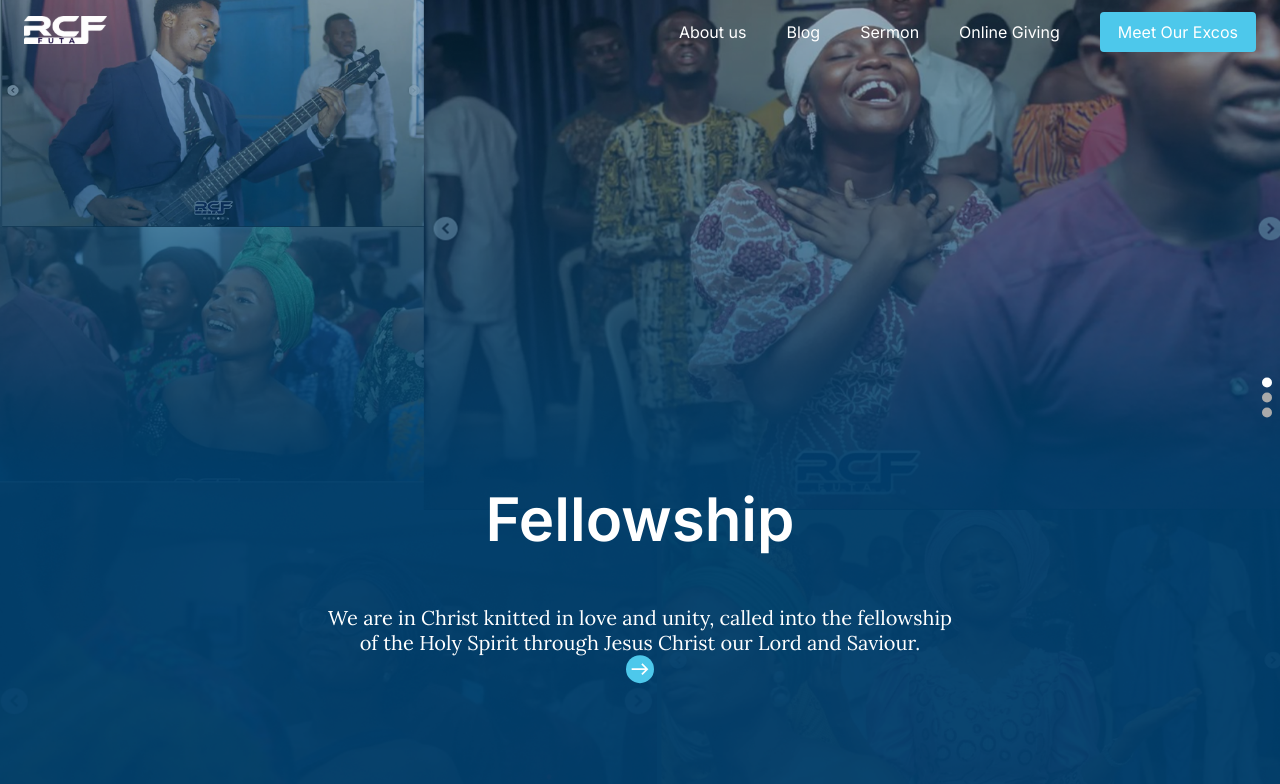
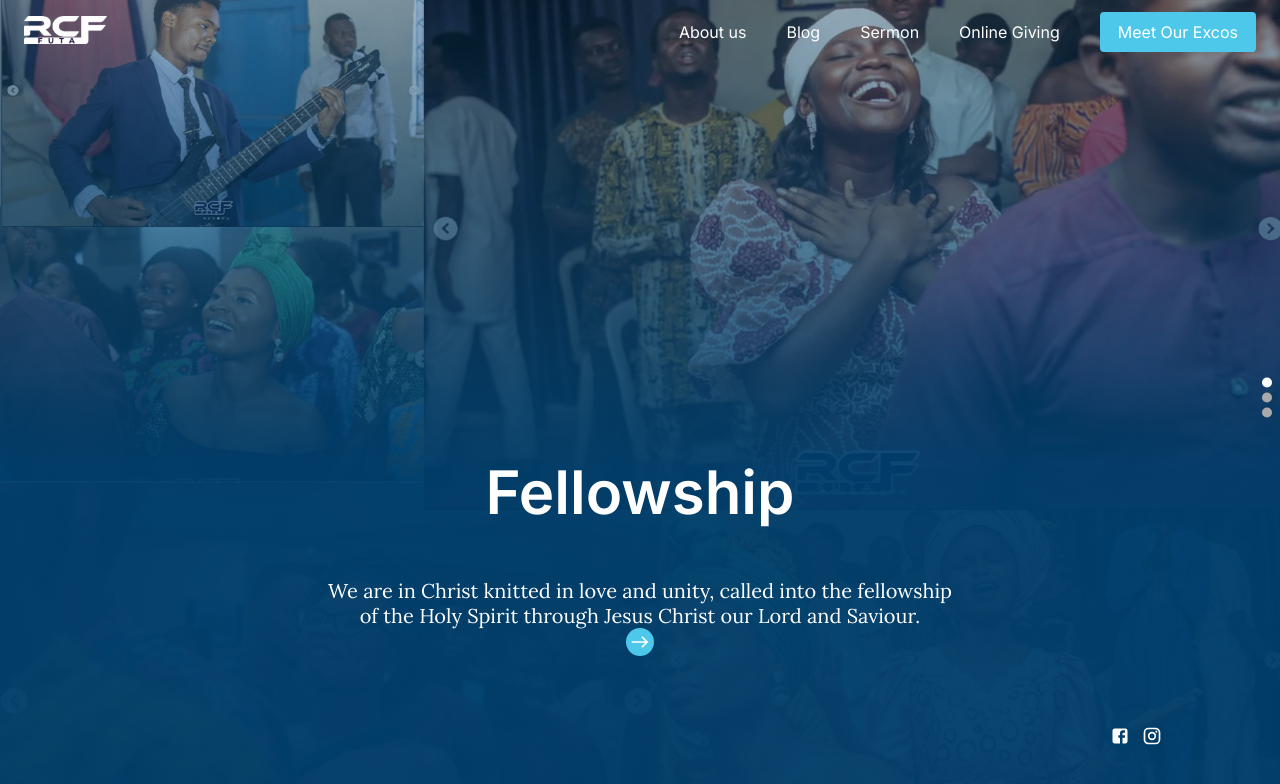
Before and after one commit to rcffuta/Rcf_frontend, a React (Create React App) app: page / in a window 1280 px wide. Shown: the top 784 px of the page. Built offline with nearby package versions, Linux system fonts and the light colour scheme.

Commit message:
Done with the desktop version for the home screen

```diff
--- a/src/Component/Footer/Footer.js
+++ b/src/Component/Footer/Footer.js
@@ -5,19 +5,23 @@ import InstagramIcon from '@material-ui/icons/Instagram';
 
 const useStyles = makeStyles((theme) => ({
   root: {
+    position: 'absolute',
+    bottom: '4%',
+    right: '4%',
     display: 'flex',
+    alignItems: 'center',
     justifyContent: 'flex-end',
     padding: theme.spacing(1),
   },
   icon: {
     color: '#fff',
     marginRight: theme.spacing(1),
-    marginBottom: theme.spacing(1),
     cursor: 'pointer',
   },
   circularIcon: {
     borderRadius: '50%',
-    background: 'linear-gradient(180.31deg, rgba(8, 64, 104, 0.37) -1.09%, rgba(0, 62, 107, 0.96) 59.07%)',
+    background:
+      'linear-gradient(180.31deg, rgba(8, 64, 104, 0.37) -1.09%, rgba(0, 62, 107, 0.96) 59.07%)',
     padding: theme.spacing(0.5),
     width: theme.spacing(2.5),
     height: theme.spacing(2.5),
@@ -26,6 +30,8 @@ const useStyles = makeStyles((theme) => ({
     alignItems: 'center',
   },
 }));
+
+
 
 const Footer = () => {
   const classes = useStyles();
--- a/src/Component/Slide/Slide.css
+++ b/src/Component/Slide/Slide.css
@@ -22,31 +22,31 @@
   width: 100%;
   height: 100%;
   object-fit: fill;
-
 }
 
 .slide-text {
   position: absolute;
-    top: 70%;
+  bottom: 10%; /* Adjust the distance from the bottom */
   left: 50%;
-    transform: translate(-50%, -50%);
+  transform: translateX(-50%);
   color: #fff;
   text-align: center;
+  padding-bottom: 60px; /* Add padding at the bottom for the footer */
 }
-  .image-slide{
+
+.image-slide {
   font-family: Inter;
   font-weight: 600;
   font-size: 60px;
 }
-  .body-slide{
+
+.body-slide {
   margin: 0%;
   font-family: Lora;
   font-weight: 400;
   font-size: 20px;
 }
-  /* .body-slide-flex{
-    display: flex;
-  } */
+
 .dots-container {
   position: absolute;
   top: 50%;
@@ -69,9 +69,16 @@
 .dot.active {
   background-color: #fff;
 }
-  .Arrow{
+
+.Arrow {
   width: 4%;
   border-radius: 50%;
-    background-color: #4DC8EB;
+  background-color: #4dc8eb;
   padding: 4px;
 }
+
+.footer-wrapper {
+  position: absolute;
+  bottom: -12% !important;
+  right: -34% !important;
+}
--- a/src/Component/Slide/Slide.js
+++ b/src/Component/Slide/Slide.js
@@ -3,6 +3,7 @@ import Slide1 from '../../Assets/Slide1.png';
 import Slide2 from '../../Assets/Slide2.png';
 import Slide3 from '../../Assets/Slide3.png';
 import EastIcon from '@mui/icons-material/East';
+import Footer from "../Footer/Footer"
 import './Slide.css';
 
 const Slide = () => {
@@ -72,11 +73,15 @@ const Slide = () => {
               <div className='body-slide'>{image.body}</div>
               <EastIcon fontSize='small' className='Arrow'/>
               </div>
+              <div className="footer-wrapper">
+            <Footer />
+          </div>
             </div>
           </div>
         ))}
       </div>
       <div className="dots-container">{renderDots()}</div>
+
     </div>
   );
 };
--- a/src/Pages/Home/Home.js
+++ b/src/Pages/Home/Home.js
@@ -14,6 +14,7 @@ const Home = () => {
       <Slide/>
 
 
+
     </div>
   )
 }
```
Lines whose indentation alone changed are shown as unchanged.
